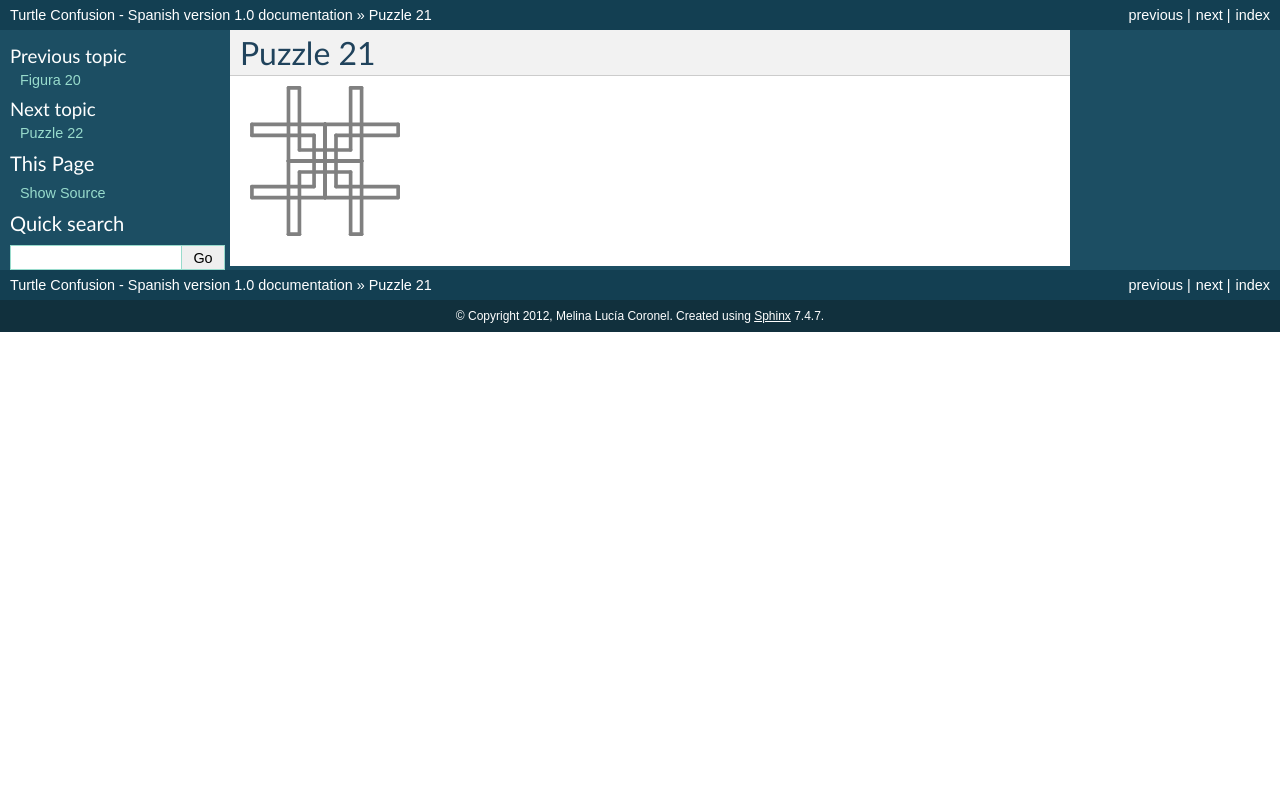
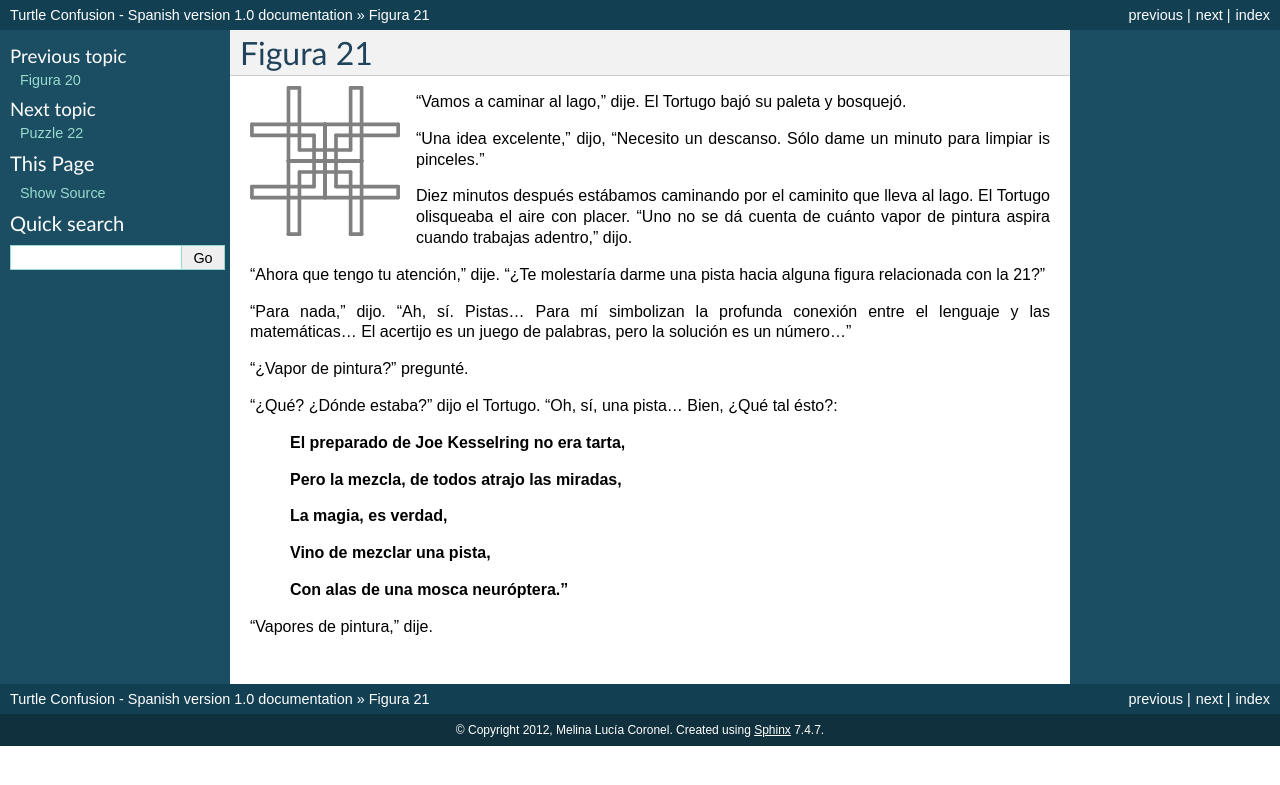
Before and after one commit to humitos/turtle-confusion-es, a Sphinx documentation site: the page built from docs/puzzle-21.rst, in a window 1280 px wide. Shown: the top 785 px of the page. Built offline with Sphinx 7.4.7, drawn with Linux system fonts in a browser that asks for light colours.

Commit message:
Puzzle 21 finished

```diff
--- a/docs/puzzle-21.rst
+++ b/docs/puzzle-21.rst
@@ -1,4 +1,4 @@
-Puzzle 21
+Figura 21
 =========
 
 .. image:: _static/images/confusion-21.svg
@@ -7,3 +7,29 @@ Puzzle 21
    :scale: 50 %
    :alt: Puzzle 21
    :align: left
+
+"Vamos a caminar al lago," dije. El Tortugo bajó su paleta y bosquejó.
+
+"Una idea excelente," dijo, "Necesito un descanso. Sólo dame un minuto para limpiar is pinceles."
+
+Diez minutos después estábamos caminando por el caminito que lleva al lago. El Tortugo olisqueaba el aire con placer. "Uno no se dá cuenta de cuánto vapor de pintura aspira cuando trabajas adentro," dijo.
+
+"Ahora que tengo tu atención," dije. "¿Te molestaría darme una pista hacia alguna figura relacionada con la 21?"
+
+"Para nada," dijo. "Ah, sí. Pistas... Para mí simbolizan la profunda conexión entre el lenguaje y las matemáticas... El acertijo es un juego de palabras, pero la solución es un número..."
+
+"¿Vapor de pintura?" pregunté.
+
+"¿Qué? ¿Dónde estaba?" dijo el Tortugo. "Oh, sí, una pista... Bien, ¿Qué tal ésto?:
+
+    **El preparado de Joe Kesselring no era tarta,**
+
+    **Pero la mezcla, de todos atrajo las miradas,**
+
+    **La magia, es verdad,**
+
+    **Vino de mezclar una pista,**
+
+    **Con alas de una mosca neuróptera."**
+
+"Vapores de pintura," dije.
```
